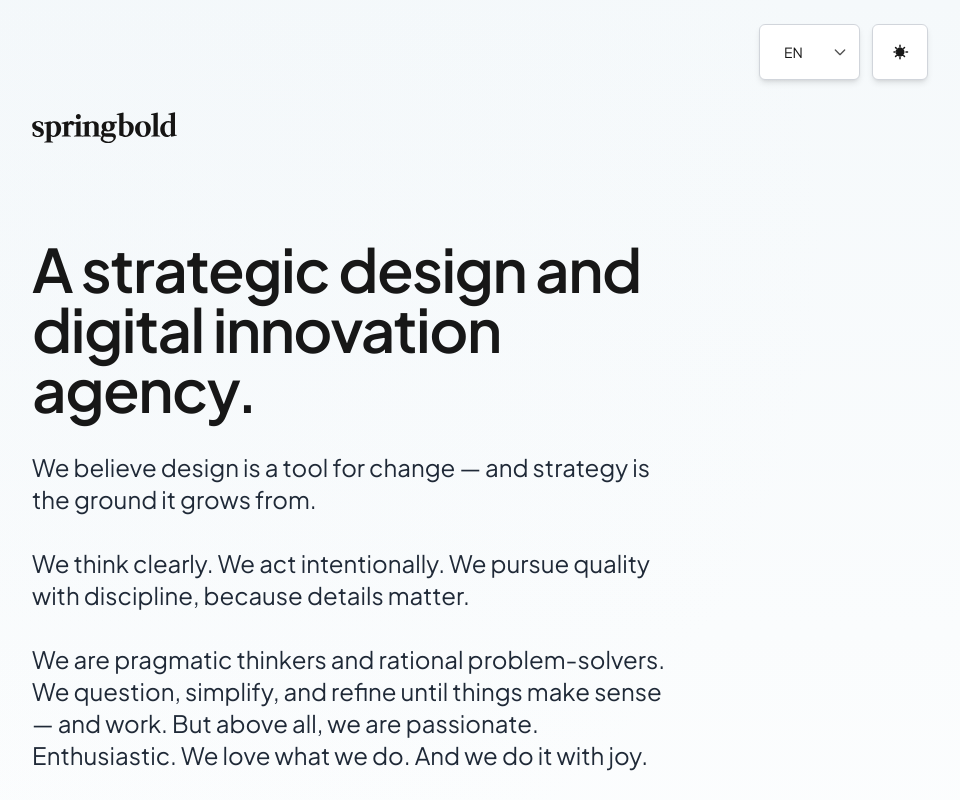
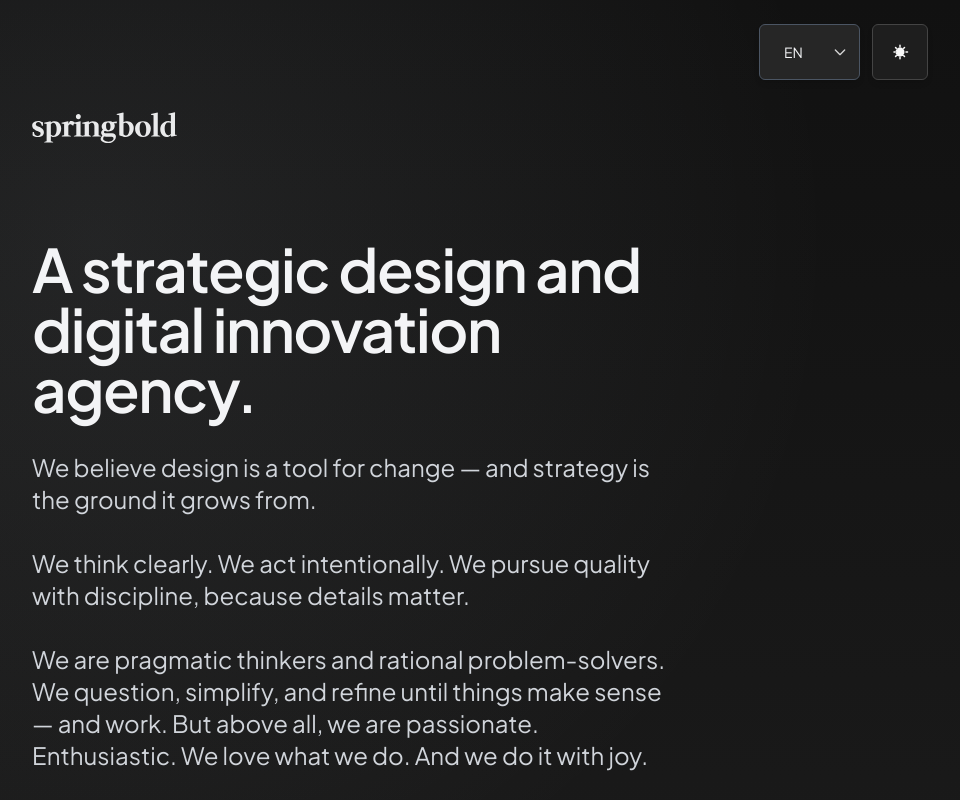
Before and after one commit to sortegasa/springbold, a plain HTML site: page index.html in a window 1280 px wide. Both pictures are taken after a click on the button "Toggle dark mode". Shown: the top 800 px of the page, without its empty margins (288-1248 px from the left). Drawn offline with nearby package versions, Linux system fonts and the light colour scheme.

Commit message:
Initial commit

```diff
--- a/assets/css/styles.css
+++ b/assets/css/styles.css
@@ -8,14 +8,20 @@
   transition: transform 0.3s ease;
 }
 
-#sun-icon,
-#moon-icon {
-  display: none !important;
+#theme-toggle svg.light-icon {
+  display: block;
 }
 
-#sun-icon.active,
-#moon-icon.active {
-  display: block !important;
+#theme-toggle svg.dark-icon {
+  display: none;
+}
+
+html.dark #theme-toggle svg.light-icon {
+  display: none;
+}
+
+html.dark #theme-toggle svg.dark-icon {
+  display: block;
 }
 
 #theme-toggle:hover svg {
--- a/assets/js/theme.js
+++ b/assets/js/theme.js
@@ -1 +1,31 @@
-No has proporcionado el contenido del archivo `lang.js`. Por favor, comparte el contenido de ese archivo para que pueda ayudarte a revisarlo y asegurarme de que cumple con los puntos que mencionaste.
+document.addEventListener("DOMContentLoaded", () => {
+  const themeToggle = document.getElementById("theme-toggle");
+  const htmlEl = document.documentElement;
+  const lightIcon = document.getElementById("light-icon");
+  const darkIcon = document.getElementById("dark-icon");
+
+  const storedTheme = localStorage.getItem("theme");
+  const systemPrefersDark = window.matchMedia("(prefers-color-scheme: dark)").matches;
+
+  const setTheme = (theme) => {
+    if (theme === "dark") {
+      htmlEl.classList.add("dark");
+      if (lightIcon) lightIcon.classList.add("hidden");
+      if (darkIcon) darkIcon.classList.remove("hidden");
+      themeToggle?.setAttribute("aria-pressed", "true");
+    } else {
+      htmlEl.classList.remove("dark");
+      if (lightIcon) lightIcon.classList.remove("hidden");
+      if (darkIcon) darkIcon.classList.add("hidden");
+      themeToggle?.setAttribute("aria-pressed", "false");
+    }
+    localStorage.setItem("theme", theme);
+  };
+
+  setTheme(storedTheme || (systemPrefersDark ? "dark" : "light"));
+
+  themeToggle?.addEventListener("click", () => {
+    const isDark = htmlEl.classList.contains("dark");
+    setTheme(isDark ? "light" : "dark");
+  });
+});
--- a/index.html
+++ b/index.html
@@ -56,15 +56,11 @@
     </div>
     <button id="theme-toggle" type="button" aria-label="Toggle dark mode" aria-pressed="false"
     class="p-3 h-14 w-14 rounded-md bg-white text-neutral-900 border border-gray-300 shadow-md hover:scale-105 transition">
-    <svg id="light-icon" class="w-6 h-6 mx-auto theme-icon" data-theme="light" xmlns="http://www.w3.org/2000/svg"
-      viewBox="0 0 24 24" fill="currentColor">
-      <path
-        d="M12 4.5a.75.75 0 01.75.75v1.5a.75.75 0 01-1.5 0V5.25A.75.75 0 0112 4.5zm0 12a.75.75 0 01.75.75v1.5a.75.75 0 01-1.5 0v-1.5a.75.75 0 01.75-.75zM5.25 12a.75.75 0 01.75-.75h1.5a.75.75 0 010 1.5H6a.75.75 0 01-.75-.75zm12 0a.75.75 0 01.75-.75h1.5a.75.75 0 010 1.5H18a.75.75 0 01-.75-.75zM7.03 7.03a.75.75 0 011.06 0l1.06 1.06a.75.75 0 11-1.06 1.06L7.03 8.09a.75.75 0 010-1.06zm7.91 7.91a.75.75 0 011.06 0l1.06 1.06a.75.75 0 01-1.06 1.06l-1.06-1.06a.75.75 0 010-1.06zM7.03 16.97a.75.75 0 010-1.06l1.06-1.06a.75.75 0 111.06 1.06l-1.06 1.06a.75.75 0 01-1.06 0zm7.91-7.91a.75.75 0 010-1.06l1.06-1.06a.75.75 0 011.06 1.06l-1.06 1.06a.75.75 0 01-1.06 0zM12 7.5a4.5 4.5 0 100 9 4.5 4.5 0 000-9z" />
+    <svg id="light-icon" class="w-6 h-6 mx-auto block" xmlns="http://www.w3.org/2000/svg" viewBox="0 0 24 24" fill="currentColor">
+      <path d="M21 12.79A9 9 0 1111.21 3a7 7 0 109.79 9.79z"/>
     </svg>
-    <svg id="dark-icon" class="w-6 h-6 mx-auto theme-icon hidden" data-theme="dark" xmlns="http://www.w3.org/2000/svg"
-      viewBox="0 0 24 24" fill="currentColor">
-      <path
-        d="M21 12.79A9 9 0 1111.21 3a7 7 0 109.79 9.79z" />
+    <svg id="dark-icon" class="w-6 h-6 mx-auto hidden" xmlns="http://www.w3.org/2000/svg" viewBox="0 0 24 24" fill="currentColor">
+      <path d="M12 4.5a.75.75 0 01.75.75v1.5a.75.75 0 01-1.5 0V5.25A.75.75 0 0112 4.5zm0 12a.75.75 0 01.75.75v1.5a.75.75 0 01-1.5 0v-1.5a.75.75 0 01.75-.75zM5.25 12a.75.75 0 01.75-.75h1.5a.75.75 0 010 1.5H6a.75.75 0 01-.75-.75zm12 0a.75.75 0 01.75-.75h1.5a.75.75 0 010 1.5H18a.75.75 0 01-.75-.75zM7.03 7.03a.75.75 0 011.06 0l1.06 1.06a.75.75 0 11-1.06 1.06L7.03 8.09a.75.75 0 010-1.06zm7.91 7.91a.75.75 0 011.06 0l1.06 1.06a.75.75 0 01-1.06 1.06l-1.06-1.06a.75.75 0 010-1.06zM7.03 16.97a.75.75 0 010-1.06l1.06-1.06a.75.75 0 111.06 1.06l-1.06 1.06a.75.75 0 01-1.06 0zm7.91-7.91a.75.75 0 010-1.06l1.06-1.06a.75.75 0 011.06 1.06l-1.06 1.06a.75.75 0 01-1.06 0zM12 7.5a4.5 4.5 0 100 9 4.5 4.5 0 000-9z"/>
     </svg>
   </button>
   </div>
@@ -82,7 +78,7 @@
     <p data-i18n="paragraph-5" class="content-paragraph italic font-serif text-lg sm:text-xl md:text-2xl leading-relaxed text-gray-600 dark:text-gray-300 transition-all duration-500 ease-in-out"></p>
   </main>
 
-  <footer class="fade-in w-full max-w-screen-lg text-left mt-16 mb-20 sm:mb-16 px-4 sm:px-6 md:px-12 lg:px-24 xl:px-32 text-base sm:text-lg text-gray-500 dark:text-gray-400">
+  <footer class="fade-in w-full max-w-screen-lg mt-16 mb-20 sm:mb-16 text-left px-4 sm:px-6 md:px-12 lg:px-24 xl:px-32 text-base sm:text-lg text-gray-500 dark:text-gray-400">
     Contact us at <a href="mailto:hi@springbold.com" class="underline hover:text-gray-700 dark:hover:text-gray-200">hi@springbold.com</a>
   </footer>
   <script src="assets/js/lang.js" defer></script>
```
Also changed, not shown: assets/js/min.js (+4 -4 lines).
